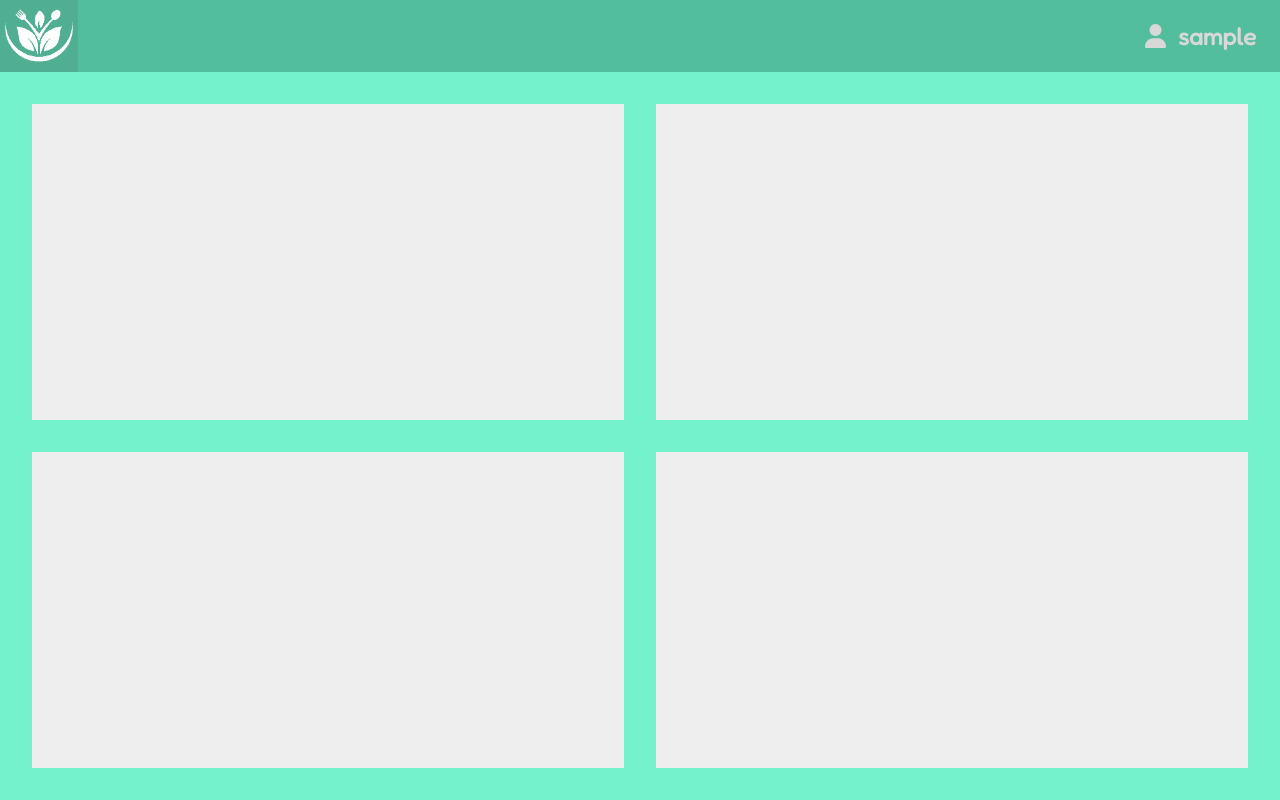
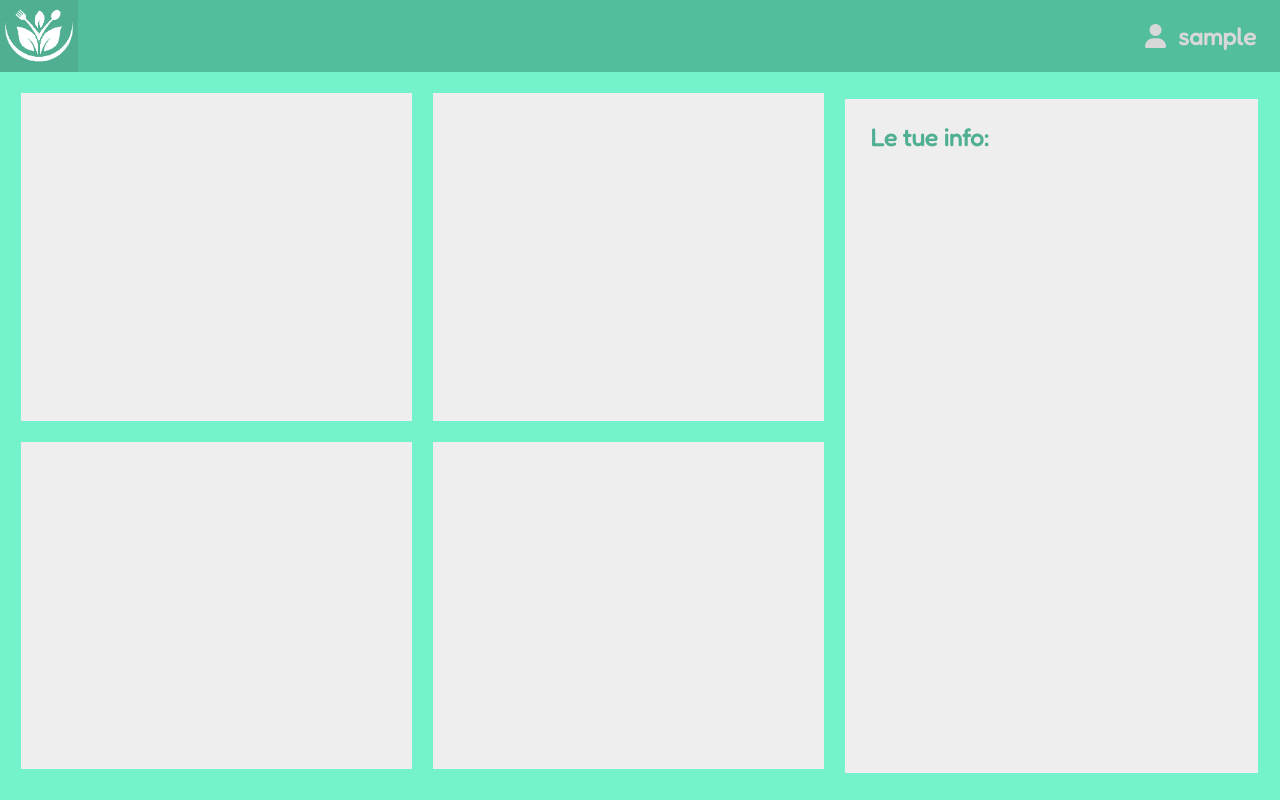
Before and after one commit to capuanomaurizio/Alimentiamoci, a PHP site: page /home.php in a window 1280 px wide. Run offline with PHP 8.4, Linux system fonts and the light colour scheme; the visitor is signed in with stand-in values (Sample User, id 1); some libraries are stand-ins or nearby versions.

Commit message:
Aggiunta di un nuovo bodyDiv e effetti di fadeIn

```diff
--- a/home.php
+++ b/home.php
@@ -1,4 +1,8 @@
-<?php session_start();?>
+<?php
+    session_start();
+    if(!isset($_SESSION["user"]))
+        header("location: ./index.php");
+?>
 <!DOCTYPE html>
 <html lang="it">
 <head>
@@ -30,8 +34,13 @@
             <div id="bodyTopDx" class="bodyDivs"></div>
             <div id="bodyBotDx" class="bodyDivs"></div>
         </div>
+        <div id="bodyInfoDiv">
+            <div id="infoDiv">
+                <span class="title">Le tue info: </span>
+            </div>
+        </div>
     </div>
-    <div id="aboutContainer">
+    <div id="aboutContainer" data-status="hidden">
         <div id="about">
             <h1>MADE BY MAURIZIO CAPUANO</h1>
         </div>
@@ -53,11 +62,11 @@
             }
         }
         function openInfo(){
-            document.getElementById("aboutContainer").style.display = "flex";
+            document.getElementById("aboutContainer").dataset.status = "shown";
             document.getElementById("burgerMenu").dataset.status = "closed";
         }
         function closeInfo(){
-            document.getElementById("aboutContainer").style.display = "none";
+            document.getElementById("aboutContainer").dataset.status = "hidden";
         }
     </script>
 </body>
--- a/style.css
+++ b/style.css
@@ -81,6 +81,8 @@ body{
     height: 45%;
     width: 92.5%;
     margin: 5% 2.5% 2.5% 5%;
+    padding: 3vh 2vw;
+    box-sizing: border-box;
 }
 
 .bodyDivs:hover{
@@ -91,7 +93,7 @@ body{
 #bodySx{
     display: flex;
     flex-direction: column;
-    width: 50%;
+    width: 33%;
 }
 
 #bodyTopSx{
@@ -105,7 +107,7 @@ body{
 #bodyDx{
     display: flex;
     flex-direction: column;
-    width: 50%;
+    width: 33%;
 }
 
 #bodyTopDx{
@@ -114,6 +116,23 @@ body{
 
 #bodyBotDx{
     margin: 2.5% 5% 5% 2.5%;
+}
+
+#bodyInfoDiv{
+    height: 100%;
+    width: 34%;
+    background-color: #73F2CC;
+    display: flex;
+    align-items: center;
+    justify-content: flex-start;
+}
+
+#infoDiv{
+    padding: 3vh 2vw;
+    height: 92.5%;
+    width: 95%;
+    background-color: #eeeeee;
+    box-sizing: border-box;
 }
 
 #burgerMenu{
@@ -130,11 +149,13 @@ body{
     z-index: 2;
     transform: translateY(0%);
     opacity: 1;
+    pointer-events: auto;
 }
 
 #burgerMenu[data-status="closed"]{
     transform: translateY(-10%);
     opacity: 0;
+    pointer-events: none;
 }
 
 .burgers{
@@ -158,9 +179,16 @@ body{
     position: absolute;
     background-color: rgba(0, 0, 0, 0.473);
     top: 0;
-    display: none;
+    display: flex;
     align-items: center;
     justify-content: center;
+    opacity: 1;
+    pointer-events: auto;
+}
+
+#aboutContainer[data-status="hidden"]{
+    opacity: 0;
+    pointer-events: none;
 }
 
 #about{
@@ -172,3 +200,8 @@ body{
     align-items: center;
     border: 10px solid #50af93;
 }
+
+.title{
+    font-size: x-large;
+    color: #50af93;
+}
```
